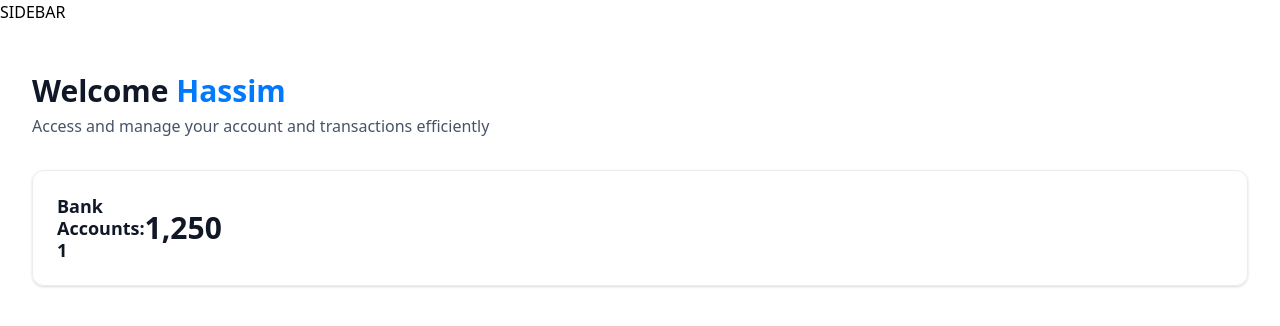
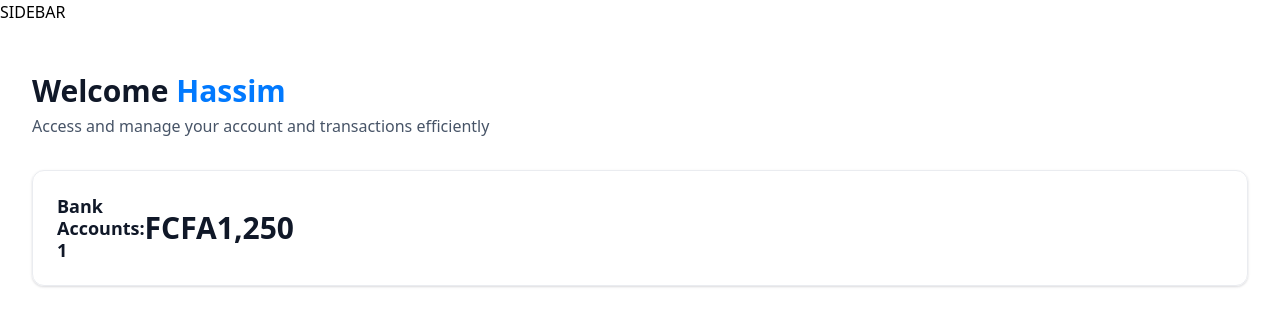
Before and after one commit to hassim506/jsm_Banking, a Next.js app: page / in a window 1280 px wide. Shown: the top 326 px of the page. Built offline with nearby package versions, Linux system fonts and the light colour scheme.

Commit message:
Maj of dependances

```diff
--- a/components/AnimatedCounter.tsx
+++ b/components/AnimatedCounter.tsx
@@ -3,8 +3,14 @@ import CountUp from "react-countup"
 
 const AnimatedCounter = ({amount }: {amount: number}) => {
   return (
-    <div>
-     <CountUp end={amount}/>
+    <div className="W-full">
+     <CountUp
+     duration={2}
+      decimal=","
+      prefix="FCFA"
+
+     end={amount}/>
+
     </div>
   )
 }
--- a/package.json
+++ b/package.json
@@ -10,6 +10,7 @@
   },
   "dependencies": {
     "@radix-ui/react-slot": "^1.1.2",
+    "chart.js": "^4.4.7",
     "class-variance-authority": "^0.7.1",
     "clsx": "^2.1.1",
     "lucide-react": "^0.474.0",
@@ -17,6 +18,7 @@
     "query": "^0.2.0",
     "query-string": "^9.1.1",
     "react": "^19.0.0",
+    "react-chartjs-2": "^5.3.0",
     "react-countup": "^6.5.3",
     "react-dom": "^19.0.0",
     "string": "^3.3.3",
```
Also changed, not shown: 1 other file (tests, documents, lock files or other folders).
